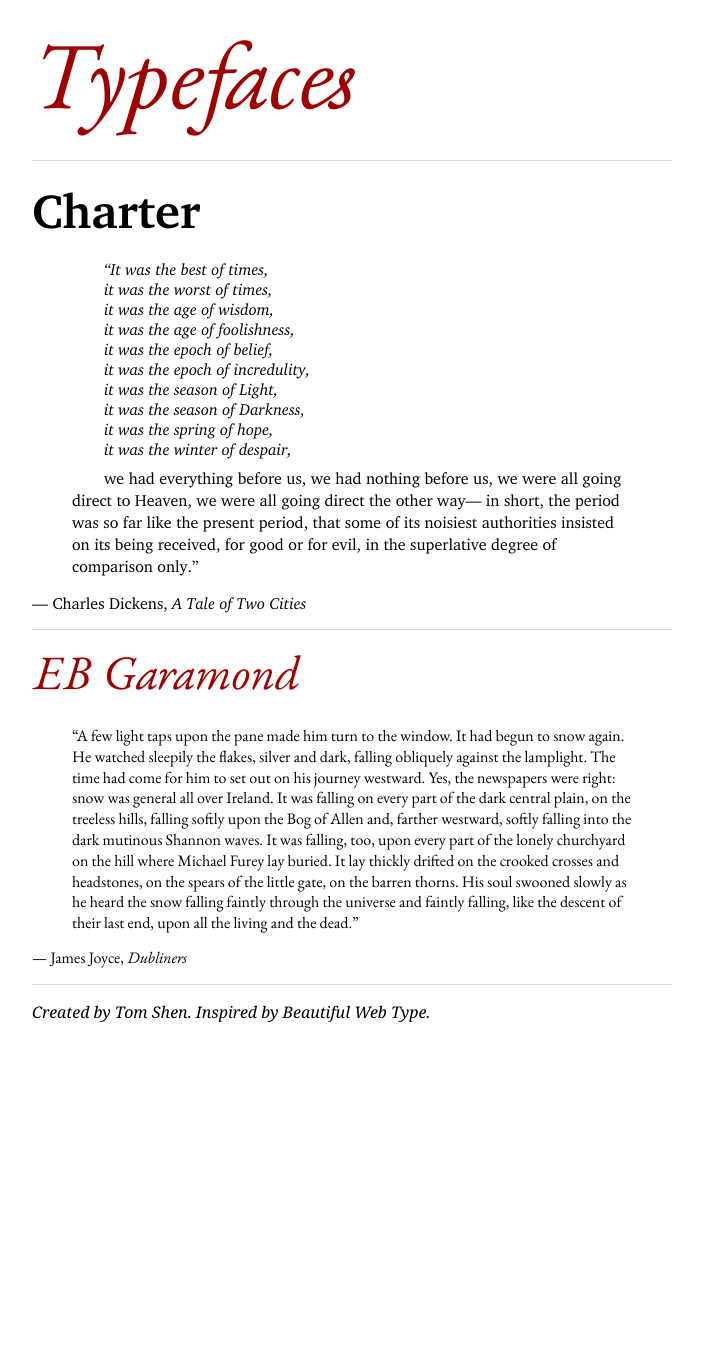
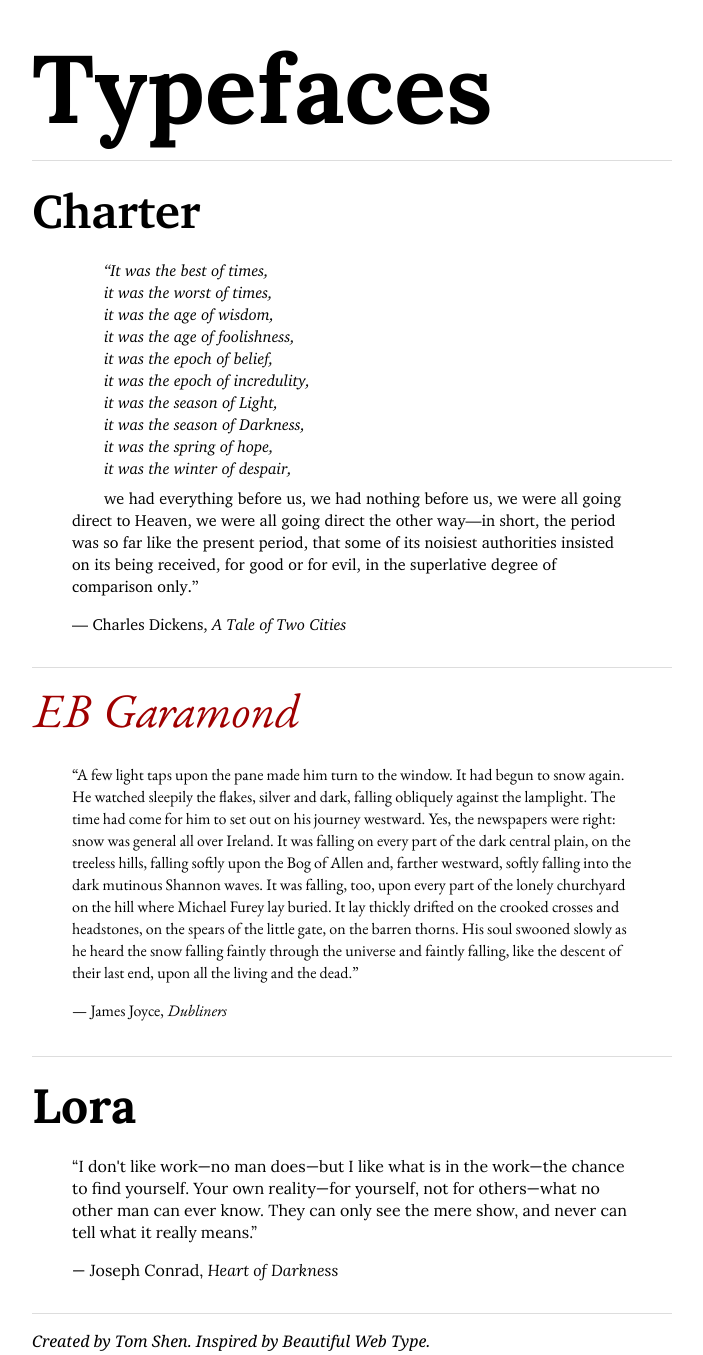
Before and after one commit to tomshen/typefaces, a plain HTML site: page index.html in a window 1280 px wide. Shown: the whole page, without its empty margins (288-991 px from the left). Before the commit the page ends 1031 px from the top, so only its background shows below. Drawn offline with Linux system fonts and the light colour scheme.

Commit message:
Add Lora

```diff
--- a/index.html
+++ b/index.html
@@ -39,18 +39,26 @@
                 <li>it was the winter of despair,</li>
             </ul>
             <p>
-                we had everything before us, we had nothing before us, we were all going direct to Heaven, we were all going direct the other way— in short, the period was so far like the present period, that some of its noisiest authorities insisted on its being received, for good or for evil, in the superlative degree of comparison only.”
+                we had everything before us, we had nothing before us, we were all going direct to Heaven, we were all going direct the other way—in short, the period was so far like the present period, that some of its noisiest authorities insisted on its being received, for good or for evil, in the superlative degree of comparison only.”
             </p>
+            <p>— Charles Dickens, <i>A Tale of Two Cities</i></p>
         </blockquote>
-        — Charles Dickens, <i>A Tale of Two Cities</i>
     </section>
     <section class="eb-garamond">
         <link rel="stylesheet" type="text/css" href="fonts/eb-garamond/font.css">
         <h1><a href="http://www.georgduffner.at/ebgaramond/">EB Garamond</a></h1>
         <blockquote>
-            “A few light taps upon the pane made him turn to the window. It had begun to snow again. He watched sleepily the flakes, silver and dark, falling obliquely against the lamplight. The time had come for him to set out on his journey westward. Yes, the newspapers were right: snow was general all over Ireland. It was falling on every part of the dark central plain, on the treeless hills, falling softly upon the Bog of Allen and, farther westward, softly falling into the dark mutinous Shannon waves. It was falling, too, upon every part of the lonely churchyard on the hill where Michael Furey lay buried. It lay thickly drifted on the crooked crosses and headstones, on the spears of the little gate, on the barren thorns. His soul swooned slowly as he heard the snow falling faintly through the universe and faintly falling, like the descent of their last end, upon all the living and the dead.”
+            <p>“A few light taps upon the pane made him turn to the window. It had begun to snow again. He watched sleepily the flakes, silver and dark, falling obliquely against the lamplight. The time had come for him to set out on his journey westward. Yes, the newspapers were right: snow was general all over Ireland. It was falling on every part of the dark central plain, on the treeless hills, falling softly upon the Bog of Allen and, farther westward, softly falling into the dark mutinous Shannon waves. It was falling, too, upon every part of the lonely churchyard on the hill where Michael Furey lay buried. It lay thickly drifted on the crooked crosses and headstones, on the spears of the little gate, on the barren thorns. His soul swooned slowly as he heard the snow falling faintly through the universe and faintly falling, like the descent of their last end, upon all the living and the dead.”</p>
+            <p>— James Joyce, <i>Dubliners</i></p>
         </blockquote>
-        — James Joyce, <i>Dubliners</i>
+    </section>
+    <section class="lora">
+        <link rel="stylesheet" type="text/css" href="http://fonts.googleapis.com/css?family=Lora:400,700,400italic,700italic">
+        <h1><a href="https://www.google.com/fonts/specimen/Lora">Lora</a></h1>
+        <blockquote>
+            <p>“I don't like work—no man does—but I like what is in the work—the chance to find yourself. Your own reality—for yourself, not for others—what no other man can ever know. They can only see the mere show, and never can tell what it really means.”</p>
+            <p>— Joseph Conrad, <i>Heart of Darkness</i></p>
+        </blockquote>
     </section>
     <footer>
         Created by <a href="http://www.tomshen.me/">Tom Shen</a>. Inspired by <a href="http://hellohappy.org/beautiful-web-type/">Beautiful Web Type</a>.
--- a/main.css
+++ b/main.css
@@ -58,13 +58,9 @@ h5, h6 {
     line-height: 1.25;
 }
 
-p {
+p, blockquote {
     font-size: 1rem;
     line-height: 1.375;
-}
-
-blockquote {
-    line-height: 1.25;
 }
 
 blockquote ul {
@@ -79,41 +75,6 @@ a, a:visited {
 }
 a:hover {
     background-color: #efefef;
-}
-
-.charter {
-    font-family: "Charter";
-}
-.charter blockquote ul {
-    font-style: italic;
-}
-.charter p {
-    margin-top: 0.5rem;
-    text-indent: 2rem;
-}
-
-.eb-garamond {
-    font-family: "EB Garamond";
-}
-header.eb-garamond,
-.eb-garamond h1 {
-    color: #9f0000;
-}
-header.eb-garamond,
-.eb-garamond h1,
-.eb-garamond h2,
-.eb-garamond h3,
-.eb-garamond h4,
-.eb-garamond h5,
-.eb-garamond h6 {
-    font-style: italic;
-    font-weight: normal;
-}
-.eb-garamond footer {
-    font-family: "EB Garamond Small";
-}
-.eb-garamond blockquote {
-    line-height: 1.3;
 }
 
 @media (max-width: 480px) {
@@ -155,3 +116,42 @@ header.eb-garamond,
         line-height: 1.25;
     }
 }
+
+.charter {
+    font-family: Charter;
+}
+.charter blockquote ul {
+    font-style: italic;
+}
+.charter blockquote p:first-of-type {
+    margin-top: 0.5rem;
+    text-indent: 2rem;
+}
+
+.eb-garamond {
+    font-family: "EB Garamond";
+}
+header.eb-garamond,
+.eb-garamond h1 {
+    color: #9f0000;
+}
+header.eb-garamond,
+.eb-garamond h1,
+.eb-garamond h2,
+.eb-garamond h3,
+.eb-garamond h4,
+.eb-garamond h5,
+.eb-garamond h6 {
+    font-style: italic;
+    font-weight: normal;
+}
+.eb-garamond footer {
+    font-family: "EB Garamond Small";
+}
+.eb-garamond blockquote {
+    line-height: 1.3;
+}
+
+.lora {
+    font-family: Lora;
+}
```
